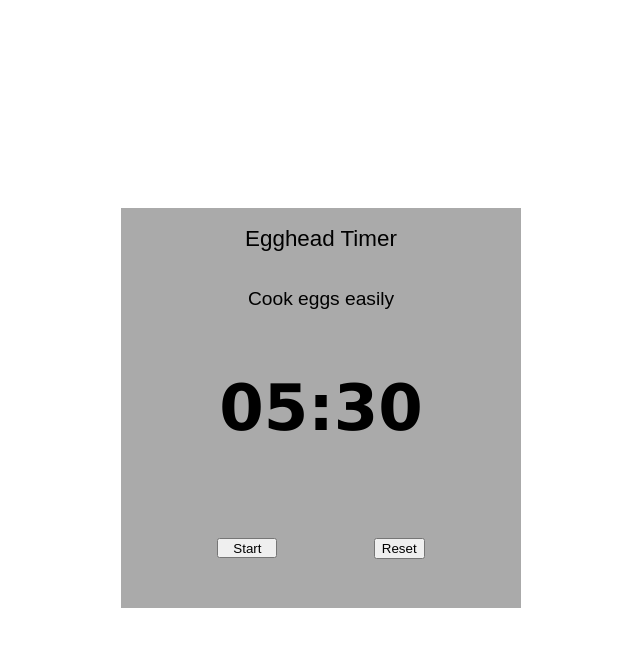
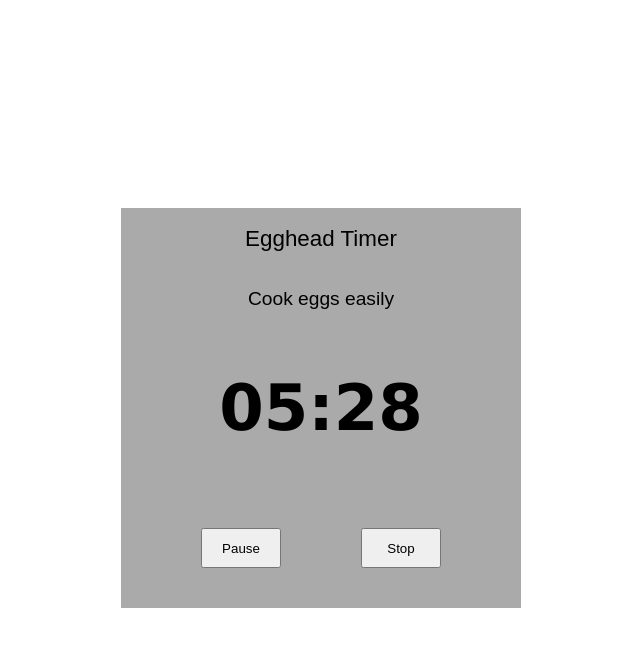
Before and after one commit to ashishsantikari/egghead.io-timer, a plain HTML site: page index.html in a window 1280 px wide. Both pictures are taken after a click on the button "Start". Shown: the whole page, without its empty margins (319-959 px from the left). Drawn offline with Linux system fonts and the light colour scheme.

Commit message:
PubSub pattern between UI and model

```diff
--- a/app.js
+++ b/app.js
@@ -1,28 +1,90 @@
+import PubSub from './pubsub.js';
 
 class Util {
-    static arrayToClass = arr => arr.map(v => v.trim()).join(' ');
+    static arrToClassList = arr => arr.map(v => v.trim()).join(' ');
+
+    static pad0 = num => {
+        return num < 10 ? '0' + num : num;
+    }
+
+    static secsToClock = (time) => {
+        let min = Math.floor(time/60);
+        let secs = (time%60).toFixed();
+        return Util.pad0(min) + ':' + Util.pad0(secs);
+    }
+
+    static updateTextNode = (selector, value) => {
+        document.querySelector(selector).innerText = value;
+    }
 }
 
+class Timer {
+
+    constructor(time){
+        this.time = time;
+        this.runningTimer = null;
+    }
+
+    toString = () => {
+        return 'To be implemented';
+    }
+
+    start = () => {
+        PubSub.publish('timerStarted');
+
+        if (this.runningTimer){
+            return this.runningTimer;
+        }
+
+        let localTime = this.time;
+        this.runningTimer = setInterval(function intervalLogic(){
+            --localTime;
+            PubSub.publish('timeUpdated', localTime);
+            if (!!localTime)
+                this.stop();
+        }, 1000);
+
+        return this.runningTimer;
+    }
+
+    stop = () => {
+        PubSub.publish('timerStopped');
+
+        if (!this.runningTimer){
+
+            return this.runningTimer;
+        }
+        clearInterval(this.runningTimer);
+        this.runningTimer = null;
+        return this.runningTimer;
+    }
+
+}
 
 class TimerUI {
 
-    constructor(node){
+    constructor(node, time){
         this.node = node;
-        this.setupUI();
+        this.time = time || 300;
+        this.createView();
+        this.timer = new Timer(time);
+        this.subscribed = null;
+        PubSub.subscribe('timerStarted', this._updateLabels);
+        PubSub.subscribe('timerStopped', () => { this._updateLabels(true) });
     }
 
     _createHeaderNode = () => {
         let header = document.createElement('div');
-        header.classList = Util.arrayToClass(['timer-header']);
+        header.classList = Util.arrToClassList(['timer-header']);
 
         let title = document.createElement('span');
         title.innerText = 'Egghead Timer';
-        title.classList = Util.arrayToClass(['title']);
+        title.classList = Util.arrToClassList(['title']);
 
 
         let subTitle = document.createElement('span');
         subTitle.innerText = 'Cook eggs easily';
-        subTitle.classList = Util.arrayToClass(['subtitle']);
+        subTitle.classList = Util.arrToClassList(['subtitle']);
 
         //appending elements to the dom
         header.insertAdjacentElement("afterbegin", title);
@@ -33,11 +95,11 @@ class TimerUI {
 
     _createContentNode = () => {
         let content = document.createElement('div');
-        content.classList = Util.arrayToClass(['timer-content']);
+        content.classList = Util.arrToClassList(['timer-content']);
 
         let clockSpan = document.createElement('span');
-        clockSpan.classList = Util.arrayToClass(['clock-text']);
-        clockSpan.insertAdjacentText("afterbegin", "05:30");
+        clockSpan.classList = Util.arrToClassList(['clock-text']);
+        clockSpan.insertAdjacentText("afterbegin", Util.secsToClock(this.time));
         content.insertAdjacentElement('afterbegin', clockSpan);
 
         return content;
@@ -45,15 +107,16 @@ class TimerUI {
 
     _createFooterNode = () => {
         let footer = document.createElement('div');
-        footer.classList = Util.arrayToClass(['timer-footer']);
+        footer.classList = Util.arrToClassList(['timer-footer']);
 
         let startBtn = document.createElement('button');
         startBtn.setAttribute('id', 'start');
-        startBtn.classList = Util.arrayToClass(['start']);
+        startBtn.classList = Util.arrToClassList(['start']);
         startBtn.insertAdjacentText('afterbegin', 'Start');
 
         let resetBtn = document.createElement('button');
         resetBtn.setAttribute('id', 'reset');
+        resetBtn.classList = Util.arrToClassList(['reset']);
         resetBtn.insertAdjacentText('afterbegin', 'Reset');
 
         footer.insertAdjacentElement('afterbegin', startBtn);
@@ -62,11 +125,11 @@ class TimerUI {
         return footer;
     }
 
-    setupUI(){
+    createView(){
         let fragment = document.createDocumentFragment();
 
         let wrapper = document.createElement('section');
-        wrapper.classList = Util.arrayToClass(['timer-wrapper']);
+        wrapper.classList = Util.arrToClassList(['timer-wrapper']);
 
         wrapper.insertAdjacentElement('afterbegin', this._createHeaderNode());
         wrapper.insertAdjacentElement('beforeend', this._createContentNode());
@@ -78,7 +141,40 @@ class TimerUI {
         this.node.appendChild(fragment);
     }
 
+    _updateLabels(toReset) {
+        let startBtn = document.getElementById('start');
+        let resetBtn = document.getElementById('reset');
+
+        if (toReset) {
+            if (startBtn.textContent === ('Pause' || 'Stop')) {
+                startBtn.innerText = 'Start';
+            }
+            if (resetBtn.textContent === 'Stop') {
+                resetBtn.innerText = 'Reset';
+            }
+            Util.updateTextNode('span.clock-text', Util.secsToClock(this.time));
+            return;
+        }
+        startBtn.innerText = 'Pause';
+        resetBtn.innerText = 'Stop';
+    }
+
+    start = () => {
+        this.timer.start();
+        this.subscribed = PubSub.subscribe('timeUpdated', (data) => {
+            Util.updateTextNode('span.clock-text', Util.secsToClock(data));
+        });
+    }
+
+    stop = () => {
+        this.subscribed.unsubscribe();
+        this.timer.stop();
+    }
+
 }
 
 
-let timer = new TimerUI(document.getElementById('app'));
+let timerUI = new TimerUI(document.getElementById('app'),330);
+
+document.getElementById('start').addEventListener('click', timerUI.start);
+document.getElementById('reset').addEventListener('click', timerUI.stop);
--- a/index.html
+++ b/index.html
@@ -9,6 +9,6 @@
 </head>
 <body>
     <main id="app"></main>
-    <script src="app.js"></script>
+    <script type="module" src="app.js" crossorigin="anonymous" ></script>
 </body>
 </html>
--- /dev/null
+++ b/pubsub.js
@@ -0,0 +1,27 @@
+class PubSub {
+
+    constructor() {
+        this._subscribers = {};
+    }
+
+    publish = (event, data) => {
+        if (!this._subscribers[event]) return;
+        this._subscribers[event].forEach(subscriberCallback => {
+            subscriberCallback(data);
+        });
+    }
+
+    subscribe = (event, callback) => {
+        if (!this._subscribers[event]){
+            this._subscribers[event] = [];
+        }
+        let index = this._subscribers[event].push(callback) - 1;
+        return {
+            unsubscribe:  () => {
+                this._subscribers[event].splice(index, 1);
+            }
+        }
+    }
+}
+
+export default new PubSub();
--- a/style.css
+++ b/style.css
@@ -52,7 +52,7 @@ body {
     align-items: center;
 }
 
-.timer-footer > button.start {
-    width: 60px;
-    height: 20px;
+.timer-footer > button.start, button.reset {
+    width: 80px;
+    height: 40px;
 }
```
